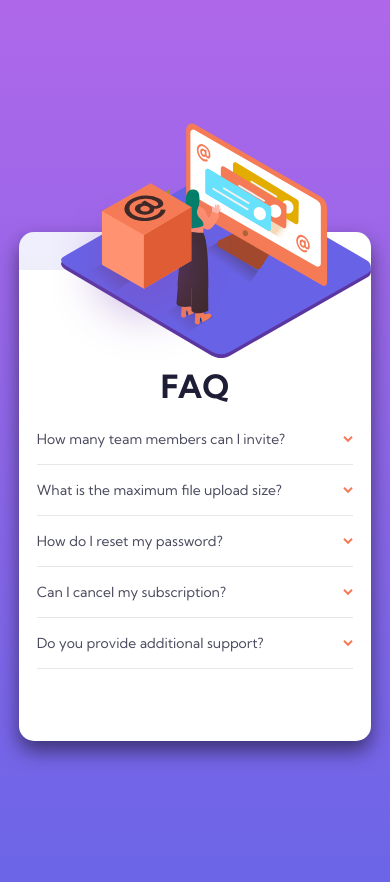
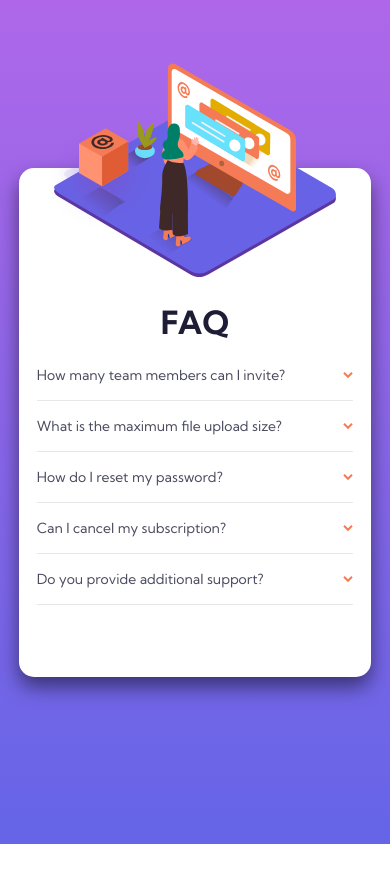
Before and after one commit to carniel-carl/faq-accordion-card, a plain HTML site: page index.html in a window 390 px wide. After the commit the page ends 844 px from the top, so only its background shows below. Drawn offline with Linux system fonts and the light colour scheme.

Commit message:
adjust mobile view

```diff
--- a/styles.css
+++ b/styles.css
@@ -41,7 +41,7 @@ body {
     display: grid;
     place-content: center;
     font-size: .87rem;
-    margin: 4rem 0;
+
 }
 
 main {
@@ -60,7 +60,6 @@ main {
 
 .box {
     max-width: 12rem;
-
     position: absolute;
     z-index: 2;
     left: -15%;
@@ -161,17 +160,21 @@ svg {
     }
 
     .box {
-        top: -10%;
+        top: -8%;
         left: 9%;
+        width: 30%;
     }
 
     .hero-image {
         overflow: visible;
+        background-image: url("images/bg-pattern-mobile.svg");
+        background-position: right 60% bottom -5vh;
     }
 
     .illustration {
-        left: 12%;
-        top: -280%;
+        left: 10%;
+        top: -270%;
+        width: 80%;
     }
 
     .accordion-section {
```
